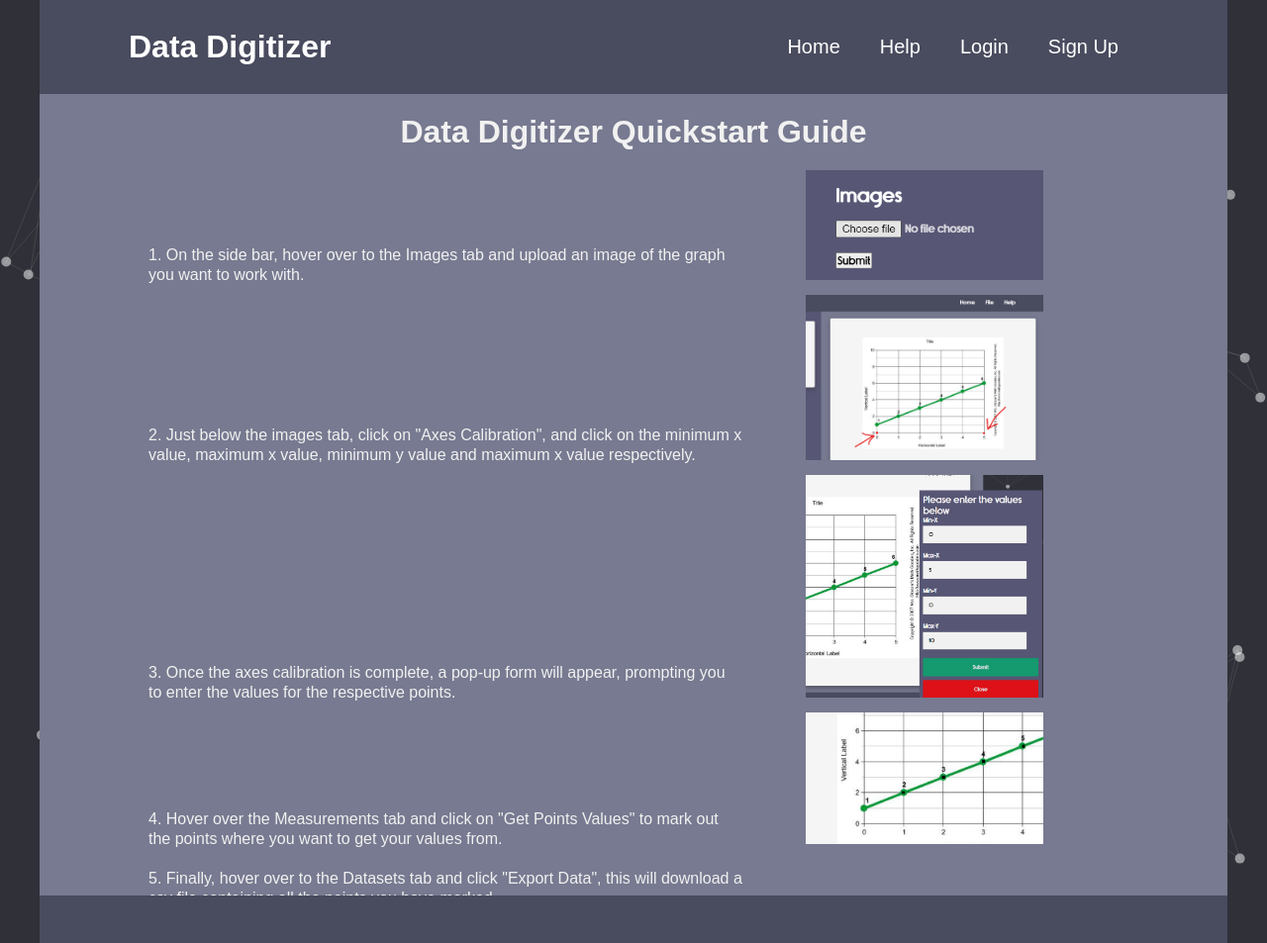
After one commit to Obazine/DataDigitizer, a Flask app: page /help in a window 1280 px wide. The commit adds this page. Shown: the whole page at 99% size. Run offline with Flask 2, Linux system fonts and the light colour scheme; some libraries are stand-ins or nearby versions.

Commit message:
modified:   __pycache__/app.cpython-39.pyc

```diff
--- a/app.py
+++ b/app.py
@@ -1,4 +1,4 @@
-from flask import Flask, request, redirect, url_for, render_template, send_file
+from flask import Flask, request, redirect, url_for, render_template, send_file, session, flash
 from werkzeug.utils import secure_filename
 import re
 import os
@@ -19,7 +19,11 @@ def create_app():
 
     @app.route('/')
     def home():
-        return render_template("index.html")
+        return render_template("index.html", email=session.get("email"))
+
+    @app.route('/help')
+    def help():
+        return render_template("help.html")
 
     @app.route('/', methods=['POST'])
     def upload_image():
@@ -63,6 +67,38 @@ def create_app():
         path = "graph.csv"
         return send_file(path, as_attachment = True)
 
+    @app.route('/login', methods=['GET', 'POST'])
+    def login():
+        if request.method =="POST":
+            email = request.form.get("email")
+            password = request.form.get("password")
+
+            user = app.db.users.find_one({"email": email})
+            print(user)
+            if user["password"] == password:
+                session["email"] = email
+                return redirect(url_for("home"))
+            flash("Incorrect e-mail or password.")
+        return render_template("login.html")
+
+    @app.route('/signup', methods=['GET', 'POST'])
+    def signup():
+        if request.method == "POST":
+            email = request.form.get("email")
+            password = request.form.get("password")
+            if app.db.users.count_documents({"email": email}):
+                print("Error: You are already in the database")
+            else:
+                app.db.users.insert_one({"email": email, "password": password})
+                flash("Successfully signed up.")
+                return redirect(url_for("login"))
+        return render_template("signup.html")
+
+    @app.route('/signout')
+    def signout():
+        session.clear()
+        return redirect(url_for("home"))
+
     def CalculatePointvalue(pointAxes: str):
         axesCoordEntry = app.db.axescoords.find_one({})
         axesValueEntry = app.db.axesvalues.find_one({})
--- a/requirements.txt
+++ b/requirements.txt
@@ -17,8 +17,8 @@ Pillow==9.2.0
 pymongo==4.3.2
 pyparsing==3.0.9
 python-dateutil==2.8.2
+python-dotenv==0.21.0
 six==1.16.0
 Werkzeug==2.2.2
 zipp==3.8.1
 gunicorn
-python-dotenv
--- a/static/script.js
+++ b/static/script.js
@@ -150,14 +150,11 @@ function recordCoords(event) {
 function openForm() {
     document.getElementById("axes-form").style.display = "block";
 };
-
 function closeForm() {
     document.getElementById("axes-form").style.display = "none";
 };
-
 $(document).on('submit','#axes-form',function(e)
 {
-    console.log('hello');
     e.preventDefault();
     $.ajax({
         type:'POST',
@@ -175,6 +172,31 @@ $(document).on('submit','#axes-form',function(e)
     }
     })
 });
+
+//dataset creation form
+function openDatabaseForm() {
+    document.getElementById("database-form").style.display = "block";
+};
+function closeDatabaseForm() {
+    document.getElementById("database-form").style.display = "none";
+};
+$(document).on('submit','#database-form',function(e)
+{
+    e.preventDefault();
+    $.ajax({
+        type:'POST',
+        url:'/data_calibration',
+        data:{
+        datasetName:$("#dataset-name").val(),
+    },
+    success:function()
+    {
+        alert('saved');
+        closeForm();
+    }
+    })
+});
+
 
 //Get Point Value Function
 let getPointValueActivated = false
--- a/static/style.css
+++ b/static/style.css
@@ -258,3 +258,33 @@ body {
   height: 5vh;
   background-color: #494B5E;
 }
+
+/*-------help-page---------*/
+.help-main {
+  height: 100%;
+  width: 100%;
+  background-color: #777A90;
+  overflow: auto;
+  color: #f1f1f1;
+}
+
+.help-main h1 {
+  text-align: center;
+  margin: 20px;
+}
+
+.help-main li {
+  display: inline-block;
+  padding: 10PX;
+  line-height: 20px;
+  font-weight: 40px;
+  width: 50%;
+  margin-left: 100px;
+}
+
+.help-main img {
+  align-content: center;
+  max-width: 20%;
+  max-height: 20%;
+  margin-left: 50px;
+}
--- /dev/null
+++ b/templates/help.html
@@ -0,0 +1,60 @@
+<!DOCTYPE html>
+<html lang="en">
+<head>
+    <meta charset="utf-8" />
+    <title>Data Digitizer | Home</title>
+    <meta name = "viewport" content = "width=device-width, initial-scale=1.0" />
+    <meta http-equiv = "X-UA-Compatible" content = "ie = edge" />
+    <script src="https://cdn.jsdelivr.net/npm/p5@1.1.9/lib/p5.js"></script>
+    <link rel ="stylesheet" media ="screen" href ="\static\style.css"/>
+</head>
+
+<body>
+
+<div class = "header">
+    <div class = "inner-header">
+        <div class = "logo-container">
+            <h1>Data Digitizer</h1>
+        </div>
+
+        <ul class = "header-navigation">
+            <a href="/" ><li>Home</li></a>
+            <a href="/help" ><li>Help</li></a>
+            {% if email %}
+            <a href="#" ><li>Hello, {{email}}</li></a>
+            <a href="/signout" ><li>Sign Out</li></a>
+            {% else %}
+                <a href="/login" ><li>Login</li></a>
+                <a href="/signup" ><li>Sign Up</li></a>
+            {% endif %}
+        </ul>
+    </div>
+</div>
+
+<div class="content">
+    <div class = "help-main">
+        <h1>Data Digitizer Quickstart Guide</h1>
+        <ul>
+            <li>1. On the side bar, hover over to the Images tab and upload an image of the graph you want to work with.</li>
+            <img src="static\icons\imagetabicon.png">
+            <li>2. Just below the images tab, click on "Axes Calibration", and click on the minimum x value, maximum x value, minimum y value and maximum x value respectively.</li>
+            <img src="static\icons\axescalibrationicon.png">
+            <li>3. Once the axes calibration is complete, a pop-up form will appear, prompting you to enter the values for the respective points.</li>
+            <img src="static\icons\popupformicon.png">
+            <li>4. Hover over the Measurements tab and click on "Get Points Values" to mark out the points where you want to get your values from.</li>
+            <img src="static\icons\markersicon.png">
+            <li>5. Finally, hover over to the Datasets tab and click "Export Data", this will download a csv file containing all the points you have marked.</li>
+        </ul>
+    </div>
+</div>
+
+
+
+<div class = "footer">
+</div>
+
+
+
+<script src="\static\script.js"></script>
+</body>
+</html>
```
Also changed, not shown: graph.csv (+4 -3 lines), templates/index.html (+21 -5 lines), templates/login.html (added, +49 -0 lines), templates/signup.html (added, +49 -0 lines), static/icons/axescalibrationicon.png (added), static/icons/imagetabicon.png (added), static/icons/markersicon.png (added), static/icons/popupformicon.png (added), static/uploads/graph.png (deleted).
